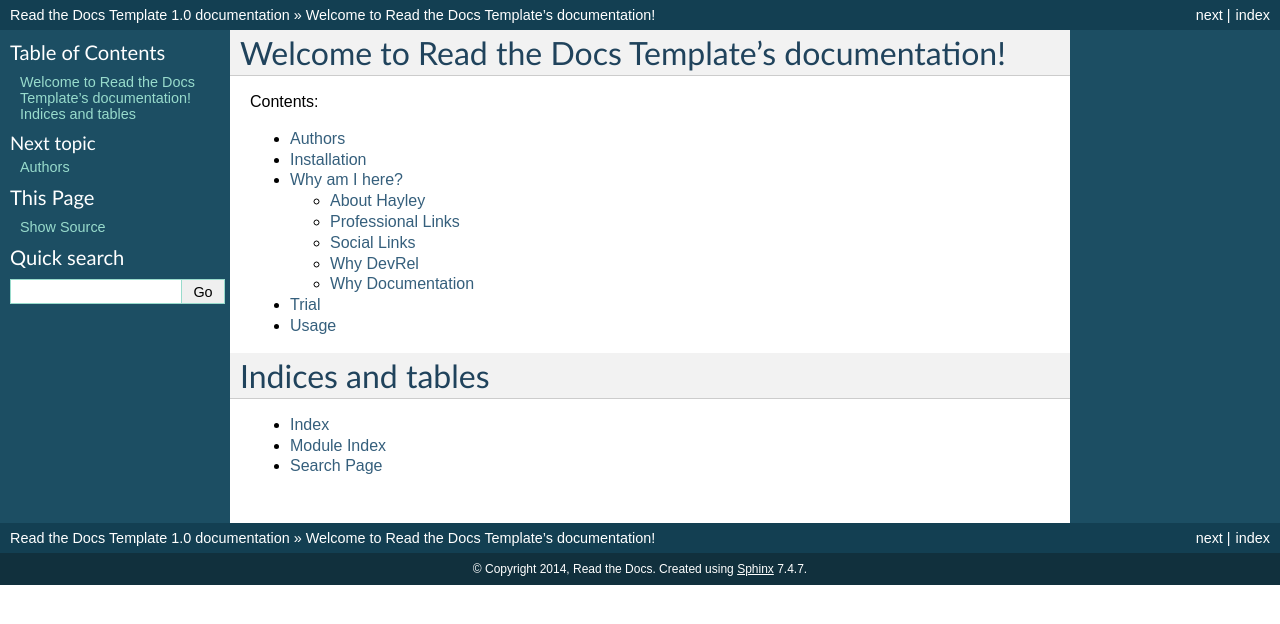
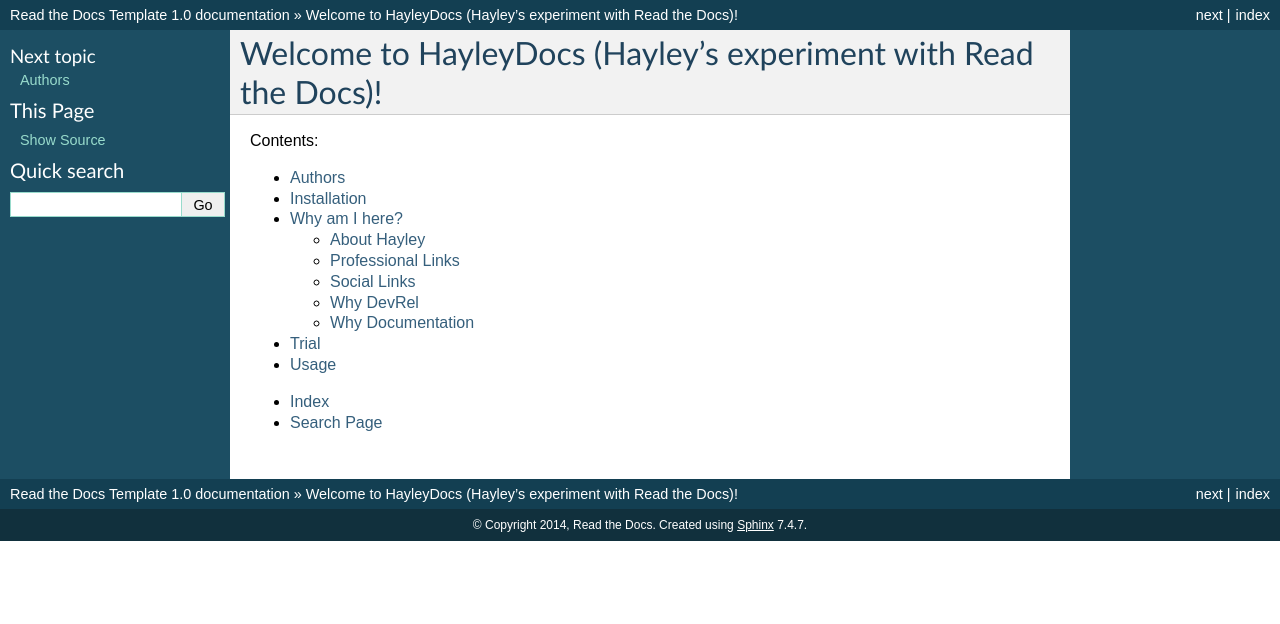
Before and after one commit to hayleycd/HayleyDocs, a Sphinx documentation site: the page built from docs/index.rst, in a window 1280 px wide. Shown: the top 624 px of the page. Built offline with Sphinx 7.4.7, drawn with Linux system fonts in a browser that asks for light colours.

Commit message:
Update index.rst

```diff
--- a/docs/index.rst
+++ b/docs/index.rst
@@ -1,9 +1,6 @@
-.. Read the Docs Template documentation master file, created by
-   sphinx-quickstart on Tue Aug 26 14:19:49 2014.
-   You can adapt this file completely to your liking, but it should at least
-   contain the root `toctree` directive.
 
-Welcome to Read the Docs Template's documentation!
+
+Welcome to HayleyDocs (Hayley's experiment with Read the Docs)!
 ==================================================
 
 Contents:
@@ -16,9 +13,6 @@
 
 
 
-Indices and tables
-==================
 
 * :ref:`genindex`
-* :ref:`modindex`
 * :ref:`search`
```
